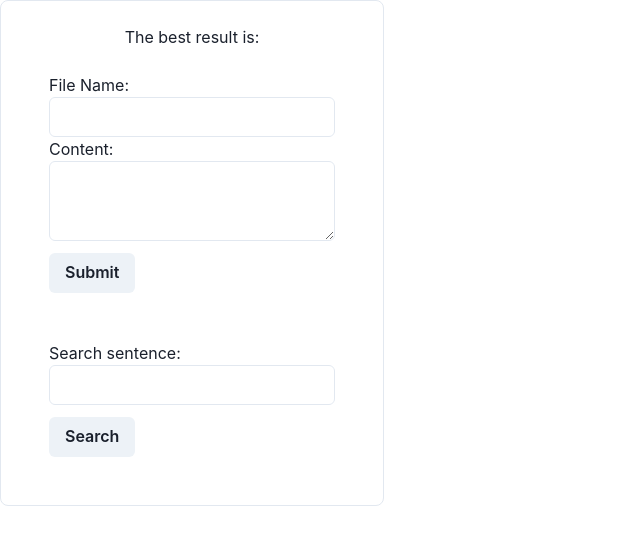
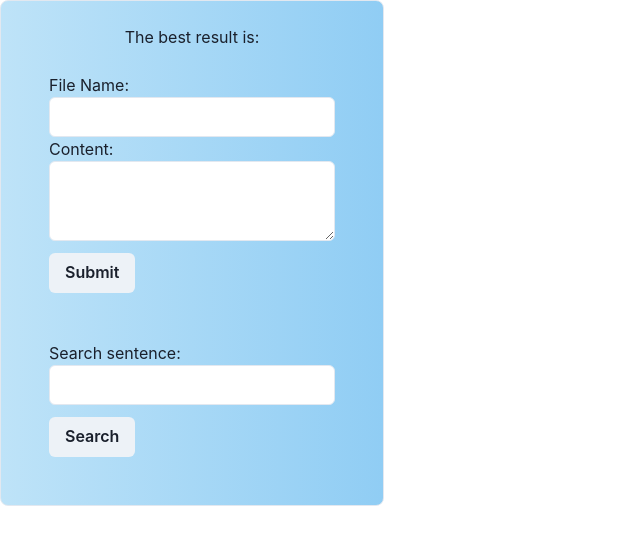
Before and after one commit to j10sanders/heb, a React (Create React App) app in the folder hebbiaFE/hebbia_react/: page / in a window 1280 px wide. Shown: the top 544 px of the page, without its empty margins (0-640 px from the left). Built offline with nearby package versions, Linux system fonts and the light colour scheme.

Commit message:
color lol

```diff
--- a/hebbiaFE/hebbia_react/src/App.js
+++ b/hebbiaFE/hebbia_react/src/App.js
@@ -49,19 +49,21 @@ function App() {
         borderRadius="lg"
         overflow="hidden"
         p="6"
+        bgGradient="linear(to-r, blue.100, blue.200)"
       >
         <Container centerContent>The best result is: {response}</Container>
         <Box p="6">
           <Box display="flex" alignItems="baseline" pb="12">
             <form onSubmit={onSubmit}>
               <label htmlFor="name">File Name:</label>
-              <Input type="text" name="name" {...register("name")} />
+              <Input type="text" name="name" {...register("name")} bg="white" />
               <label htmlFor="content">Content:</label>
               <Textarea
                 type="textArea"
                 name="content"
                 {...register("content")}
                 lg
+                bg="white"
               />
               <Button type="submit" value="Submit" mt="3">
                 Submit
@@ -71,7 +73,12 @@ function App() {
 
           <form onSubmit={onSearch}>
             <label htmlFor="search">Search sentence:</label>
-            <Input type="textArea" name="search" {...register("search")} />
+            <Input
+              type="textArea"
+              name="search"
+              {...register("search")}
+              bg="white"
+            />
             <Button type="submit" value="Submit" mt="3">
               Search
             </Button>
```
